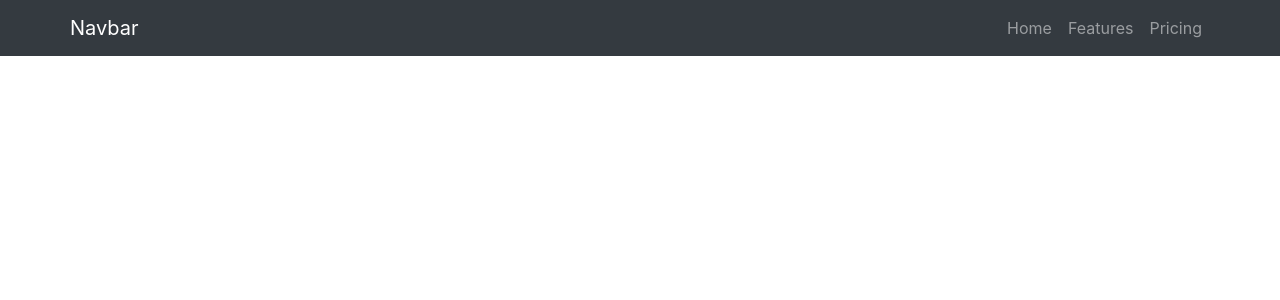
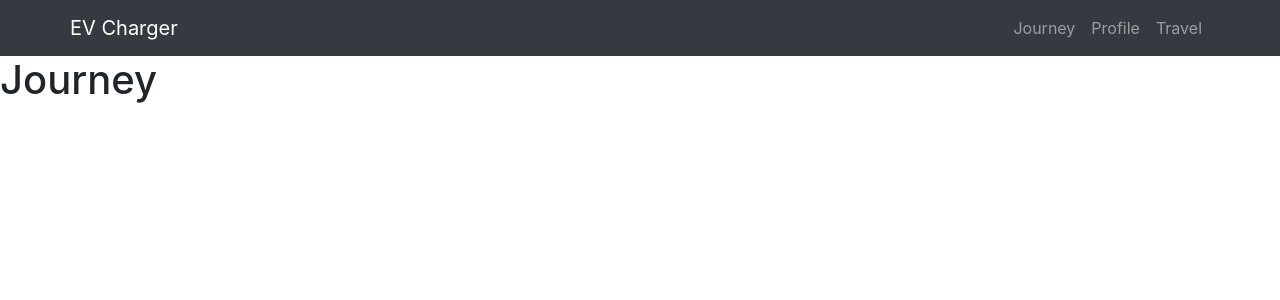
Before and after one commit to benjaminhoesli/evcharger, a React (Create React App) app: page /Journey in a window 1280 px wide. Shown: the top 300 px of the page. Built offline with nearby package versions, Linux system fonts and the light colour scheme.

Commit message:
Added Page routing

```diff
--- a/package.json
+++ b/package.json
@@ -6,10 +6,12 @@
     "@testing-library/jest-dom": "^5.16.5",
     "@testing-library/react": "^13.4.0",
     "@testing-library/user-event": "^13.5.0",
+    "autoprefixer": "10.4.5",
     "bootstrap": "^4.6.0",
     "react": "^18.2.0",
     "react-bootstrap": "^2.6.0",
     "react-dom": "^18.2.0",
+    "react-router-bootstrap": "^0.26.2",
     "react-router-dom": "^6.4.3",
     "react-scripts": "5.0.1",
     "web-vitals": "^2.1.4"
@@ -19,6 +21,9 @@
     "build": "react-scripts build",
     "test": "react-scripts test",
     "eject": "react-scripts eject"
+  },
+  "overrides": {
+    "autoprefixer": "10.4.5"
   },
   "eslintConfig": {
     "extends": [
--- a/src/App.js
+++ b/src/App.js
@@ -1,12 +1,11 @@
-import logo from './logo.svg';
 import './App.css';
 
-import './Pages/Travel.js';
-import './Pages/Journey.js';
-import './Pages/Profile.js';
-import './Pages/SignIn.js';
-import './Pages/SignUp.js';
-import 'bootstrap/dist/css/bootstrap.min.css'
+import Travel from './Pages/Travel.js';
+import Journey from './Pages/Journey.js';
+import Profile from './Pages/Profile.js';
+
+import 'bootstrap/dist/css/bootstrap.min.css';
+import { BrowserRouter as Router, Routes, Route, Link } from 'react-router-dom';
 
 
 import {Navbar, Nav, Container} from 'react-bootstrap';
@@ -15,19 +14,33 @@ import {Navbar, Nav, Container} from 'react-bootstrap';
 
 function App() {
   return (
-    <>
+    <Router>
+      <div>
       <Navbar bg="dark" variant="dark">
         <Container>
-          <Navbar.Brand href="#home">Navbar</Navbar.Brand>
-          <Nav className="me-auto">
-            <Nav.Link href="#home">Home</Nav.Link>
-            <Nav.Link href="#features">Features</Nav.Link>
-            <Nav.Link href="#pricing">Pricing</Nav.Link>
+          <Navbar.Brand>EV Charger</Navbar.Brand>
+          <Nav>
+            <Nav.Link as={Link} to={"/Journey"}>Journey</Nav.Link>
+            <Nav.Link as={Link} to={"/Profile"}>Profile</Nav.Link>
+            <Nav.Link as={Link} to={"/Travel"}>Travel</Nav.Link>
           </Nav>
         </Container>
       </Navbar>
+      </div>
 
-    </>
+
+      <div>
+      <Routes>
+        <Route exact path='/Travel' element={<Travel/>}>
+        </Route>
+        <Route exact path='/Profile' element={<Profile/>}>
+        </Route>
+        <Route exact path='/Journey' element={<Journey/>}>
+        </Route>
+        </Routes>
+      </div>
+
+    </Router>
 
 
 
--- a/src/Pages/Journey.js
+++ b/src/Pages/Journey.js
@@ -1,11 +1,5 @@
-import './Journey.css';
+import React from 'react'
 
-const Journey = () => {
-    return (
-      <div className="App">
-        <h2>Journey Page</h2>
-      </div>
-    )
+export default function Journey() {
+    return <h1>Journey</h1>
 }
-
-export default Journey;
--- a/src/Pages/Profile.js
+++ b/src/Pages/Profile.js
@@ -1 +1,5 @@
-import './Profile.css';
+import React from 'react'
+
+export default function Profile() {
+    return <h1>Profile</h1>
+}
--- a/src/Pages/SignIn.js
+++ b/src/Pages/SignIn.js
@@ -1 +1,5 @@
-import './SignIn.css';
+import React from 'react'
+
+export default function SignIn() {
+    return <h1>SignIn</h1>
+}
--- a/src/Pages/SignUp.js
+++ b/src/Pages/SignUp.js
@@ -1 +1,7 @@
 import './SignUp.css';
+
+import React from 'react';
+
+export default function SignUp() {
+    return <h1>SignUp</h1>
+}
--- a/src/Pages/Travel.js
+++ b/src/Pages/Travel.js
@@ -1 +1,7 @@
-import './Travel.css';
+
+
+import React from 'react'
+
+export default function Travel() {
+    return <h1>Travel</h1>
+}
```
Also changed, not shown: 1 other file (tests, documents, lock files or other folders).
